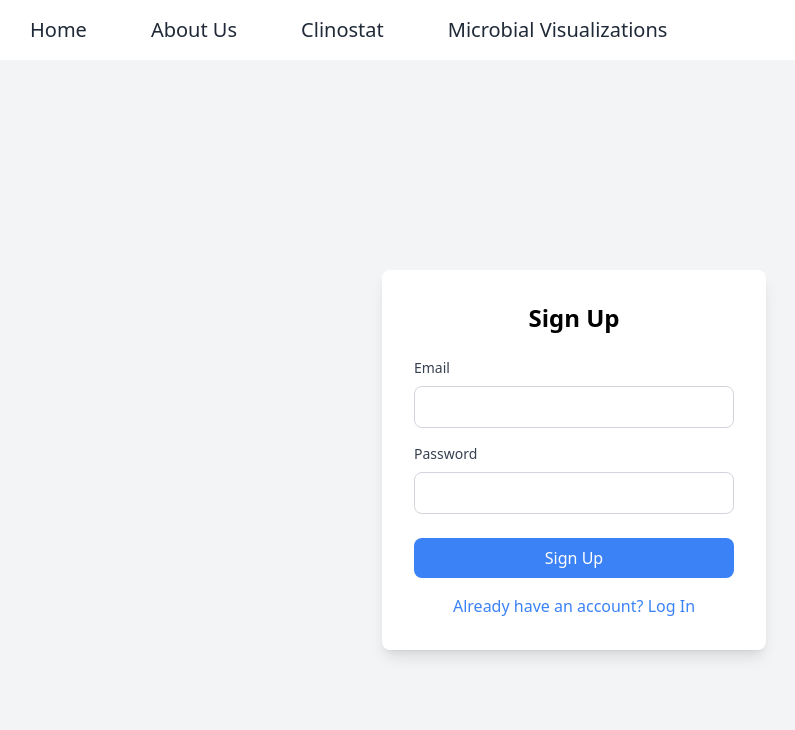
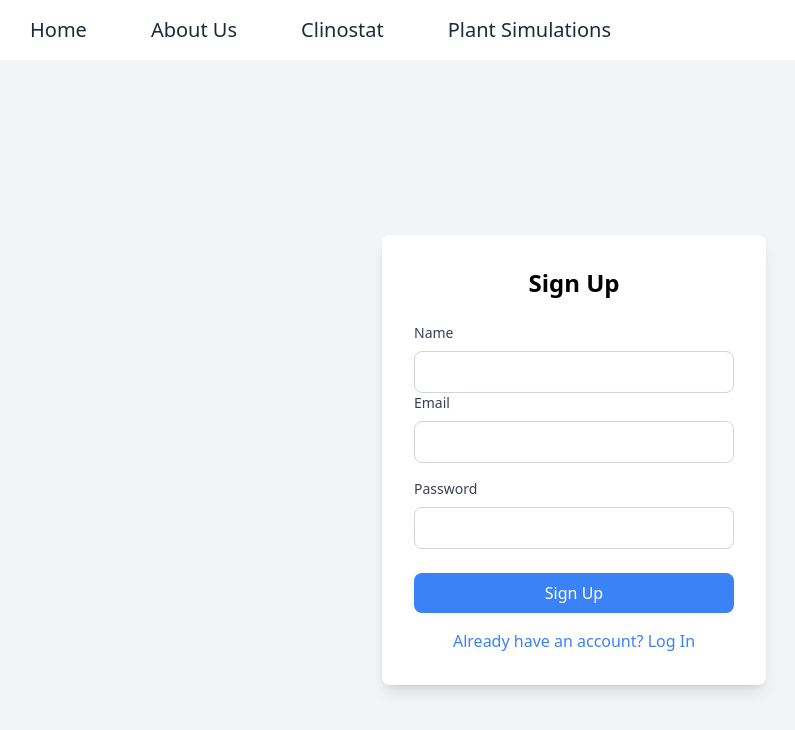
Before and after one commit to Amruthamsh/space-bio-lab, a React (Vite) app: page /clinostat in a window 1280 px wide. Both pictures are taken after a click on the link "Don’t have an account? Create Account". Shown: the top 730 px of the page, without its empty margins (66-861 px from the left). Built offline with nearby package versions, Linux system fonts and the light colour scheme; no server answers.

Commit message:
plant simulations and display name fix

```diff
--- a/package.json
+++ b/package.json
@@ -11,6 +11,7 @@
   },
   "dependencies": {
     "firebase": "^11.1.0",
+    "p5": "^1.11.2",
     "react": "^18.3.1",
     "react-dom": "^18.3.1",
     "react-p5": "^1.4.1",
--- a/src/App.tsx
+++ b/src/App.tsx
@@ -8,7 +8,6 @@ import { onAuthStateChanged, User } from "firebase/auth";
 import { useEffect, useState } from "react";
 import { auth } from "./firebase";
 import { ProtectedRoute } from "./Components/ProtectedRoute";
-import Microbial from "./Pages/Microbial";
 
 export default function App() {
   const [user, setUser] = useState<User>();
@@ -45,7 +44,6 @@ export default function App() {
             </ProtectedRoute>
           }
         />
-        <Route path="/microbial-visualizations" element={<Microbial />} />
       </Routes>
     </div>
   );
--- a/src/Components/Navbar.tsx
+++ b/src/Components/Navbar.tsx
@@ -27,14 +27,13 @@ export default function Navbar() {
       >
         Clinostat
       </NavLink>
-      <NavLink
-        to="/microbial-visualizations"
-        className={({ isActive }) =>
-          isActive ? "text-blue-600 font-bold" : "text-gray-800"
-        }
+
+      <a
+        className="text-gray-800"
+        href="https://amruthamsh.github.io/plant-simulations/"
       >
-        Microbial Visualizations
-      </NavLink>
+        Plant Simulations
+      </a>
     </nav>
   );
 }
--- a/src/Pages/Clinostat.tsx
+++ b/src/Pages/Clinostat.tsx
@@ -166,20 +166,22 @@ export default function UploadImages({ user }: { user: User | undefined }) {
 
   return (
     <div className="flex w-screen min-h-screen bg-gray-900 text-gray-200">
-      <div className="w-64 bg-gray-800 p-6 space-y-8">
+      <div className="w-72 bg-gray-800 p-6 space-y-8">
         <div className="text-xl font-semibold text-blue-100 mb-0 text-center">
-            Welcome, {user?.email}
-          </div>
+          Welcome, {user?.displayName ? user?.displayName : user?.email}
+        </div>
 
         <button
           onClick={handleSignOut}
-          className="w-24 py-3 bg-red-700 text-white rounded-lg shadow-md hover:bg-red-700 transition-all ml-14"
+          className="w-24 ml-16 py-2 bg-red-700 text-white rounded-lg shadow-md hover:bg-red-700 transition-all"
         >
           Sign Out
         </button>
 
         <div className="space-y-6">
-          <h2 className="text-2xl pt-6 font-semibold text-center text-blue-300">Setups</h2>
+          <h2 className="text-2xl pt-6 font-semibold text-center text-blue-300">
+            Setups
+          </h2>
           <div className="space-y-4">
             {setupDocs.map((setup, index) => (
               <div
@@ -213,7 +215,6 @@ export default function UploadImages({ user }: { user: User | undefined }) {
       </div>
 
       <div className="flex-1 p-8 space-y-8">
-
         <div>
           <h2 className="text-3xl font-semibold text-center text-blue-300 mb-4">
             Upload Images
@@ -258,8 +259,5 @@ export default function UploadImages({ user }: { user: User | undefined }) {
         )}
       </div>
     </div>
-
-
-
   );
 }
--- a/src/Pages/Microbial.tsx
+++ /dev/null
@@ -1,7 +0,0 @@
-export default function Microbial() {
-  return (
-    <div className="w-screen">
-      <h1 className="text-4xl text-center">Microbial Visualizations</h1>
-    </div>
-  );
-}
--- a/src/Pages/SignUp.tsx
+++ b/src/Pages/SignUp.tsx
@@ -3,6 +3,8 @@ import { useState } from "react";
 import {
   createUserWithEmailAndPassword,
   signInWithEmailAndPassword,
+  updateCurrentUser,
+  updateProfile,
 } from "firebase/auth";
 import { auth } from "../firebase";
 import { useNavigate } from "react-router-dom";
@@ -12,6 +14,7 @@ const SignUp = () => {
 
   const [email, setEmail] = useState("");
   const [password, setPassword] = useState("");
+  const [name, setName] = useState("");
 
   const [isSignUpActive, setIsSignUpActive] = useState(false);
   const handleMethodChange = () => {
@@ -24,6 +27,15 @@ const SignUp = () => {
       .then((userCredential) => {
         const user = userCredential.user;
         console.log("User signed up:", user);
+
+        // Update user profile with name
+        updateProfile(user, {
+          displayName: name,
+        }).then(() => {
+          console.log("Profile updated successfully");
+        });
+
+        handleSignIn();
       })
       .catch((error) => {
         console.error("Sign up error:", error.code, error.message);
@@ -59,6 +71,24 @@ const SignUp = () => {
         </h1>
         <form>
           <div className="mb-4">
+            {isSignUpActive && (
+              <div>
+                <label
+                  htmlFor="name"
+                  className="block text-sm font-medium text-gray-700 mb-2"
+                >
+                  Name
+                </label>
+                <input
+                  type="text"
+                  id="name"
+                  name="name"
+                  onChange={(e) => setName(e.target.value)}
+                  required
+                  className="w-full px-4 py-2 border border-gray-300 rounded-lg focus:outline-none focus:ring-2 focus:ring-blue-500 focus:border-transparent"
+                />
+              </div>
+            )}
             <label
               htmlFor="email"
               className="block text-sm font-medium text-gray-700 mb-2"
```
Also changed, not shown: vercel.json (added), 1 other file (tests, documents, lock files or other folders).
